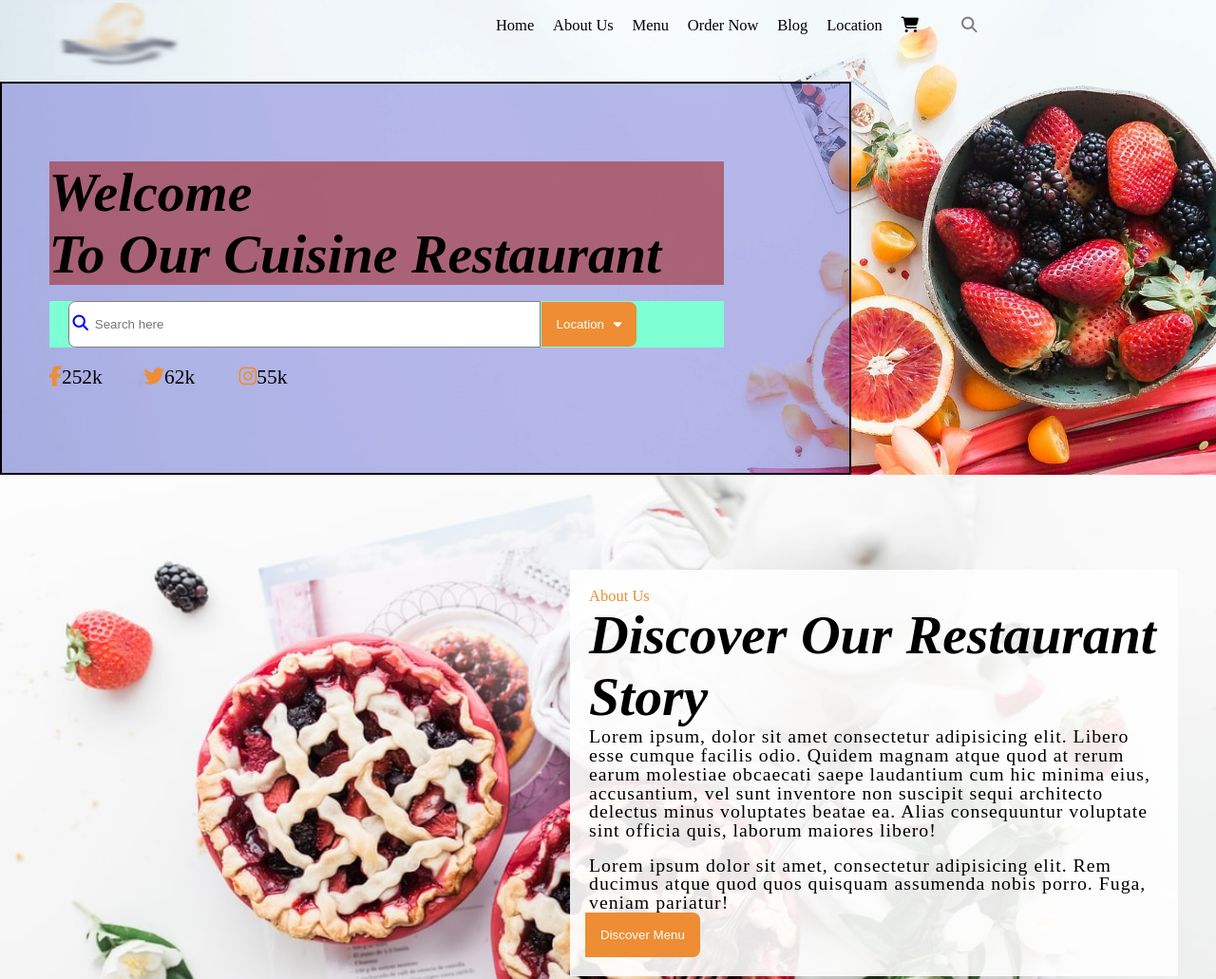
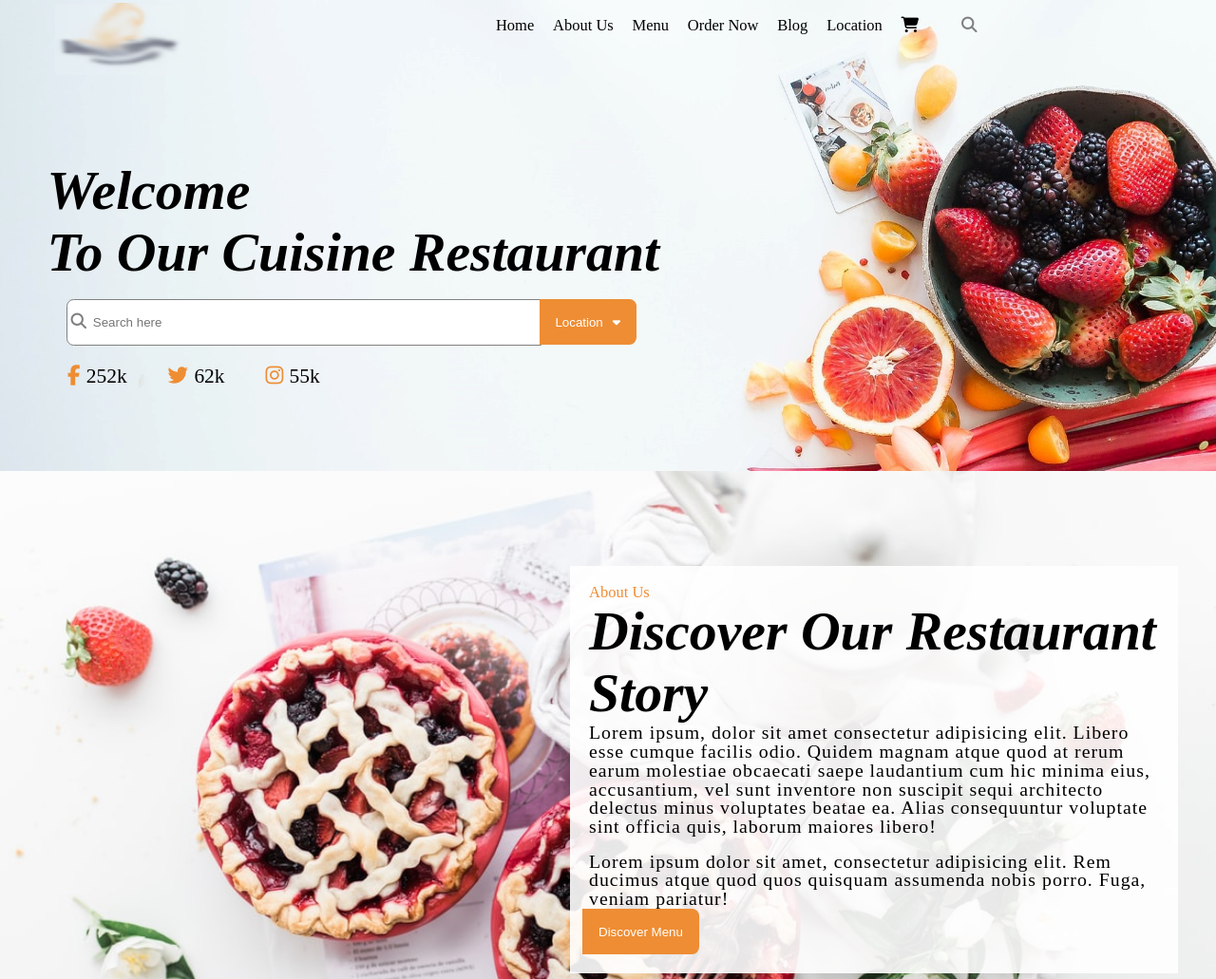
Before and after one commit to jcs-denverdev/restaurant, a plain HTML site: page index.html in a window 1280 px wide. Shown: the top 1031 px of the page at 95% size. Drawn offline with Linux system fonts and the light colour scheme.

Commit message:
welcome section good social media spans

```diff
--- a/css/style.css
+++ b/css/style.css
@@ -151,7 +151,6 @@ nav.navbar li {
 header .navbar ul li i.fa-magnifying-glass {
   position: relative;
   left: 25px;
-
 }
 
 /******************************************
@@ -182,15 +181,14 @@ main {
 
 .welcome {
   padding: 5em 8em 8em 3em;
-  border: 2px solid black;
   /* margin: 3em; */
   width: 70%;
-  background-color: rgba(99, 99, 210, 0.44);
+  /* background-color: rgba(99, 99, 210, 0.44); */
 }
 
-.welcome h1 {
+/* .welcome h1 {
   background-color: rgba(165, 42, 42, 0.598);
-}
+} */
 
 .heading-bold-font {
   font: 700 italic 3.5em 'PT Serif';
@@ -202,7 +200,8 @@ main {
 
 .welcome form {
   margin-top: 1em;
-  background-color: aquamarine;
+  width: 100%;
+  /* background-color: aquamarine; */
 }
 
 .welcome input {
@@ -213,16 +212,16 @@ main {
   border: 1px solid gray;
 }
 
-main section.welcome form i.fa-magnifying-glass {
+/* main section.welcome form i.fa-magnifying-glass {
   position: relative;
   left: 25px;
-  color: blue;
-}
+
+} */
 
 .orange-button {
   position: relative;
-  right: .3em;
-  padding: 1.2em;
+  right: .5em;
+  padding: 1.25em;
 
   background-color: var(--orange-theme);
   color: white;
@@ -233,9 +232,12 @@ main section.welcome form i.fa-magnifying-glass {
 
 .welcome span {
   float: left;
-  padding-top: 20px;
-  width: 100px;
+  padding: 1em;
   font-size: 1.3em;
+}
+
+.welcome span i {
+  margin-right: .3em;
 }
 
 /******************************************
```
